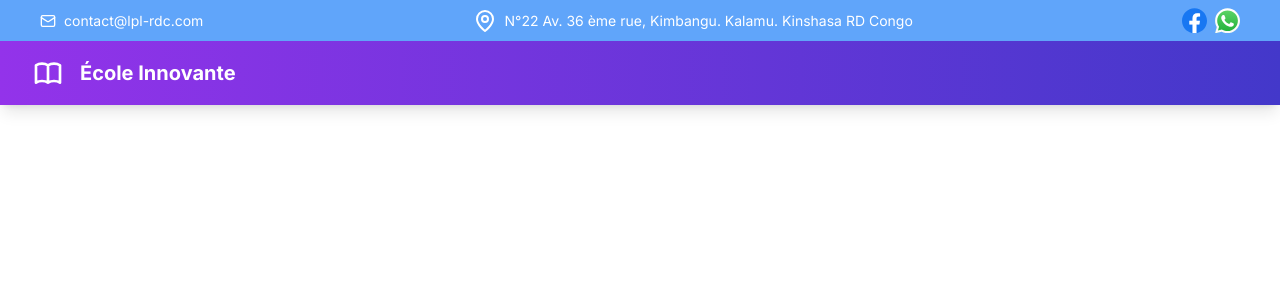
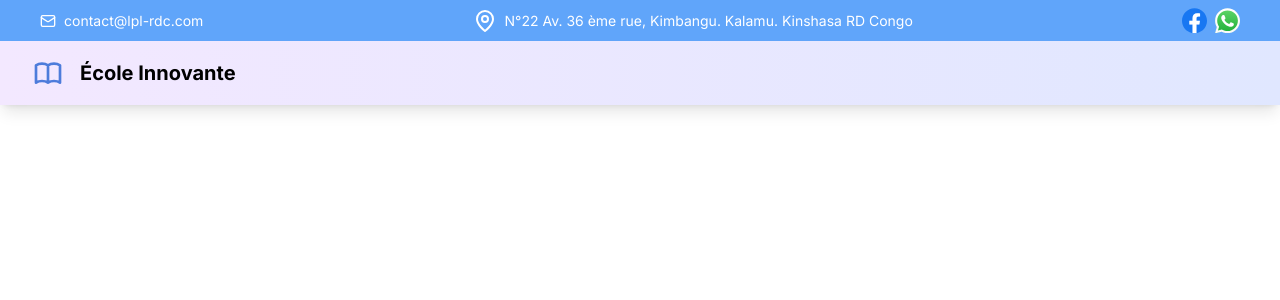
Before and after one commit to ChrisJustice600/auroraschool, a Next.js app: page / in a window 1280 px wide. Shown: the top 300 px of the page. Built offline with nearby package versions, Linux system fonts and the light colour scheme.

Commit message:
fix 2 : navbar

```diff
--- a/app/style.css
+++ b/app/style.css
@@ -1,3 +1,5 @@
+/* ANIMATION MENU HAMBURGER */
+
 @keyframes fadeIn {
   from {
     opacity: 0;
@@ -32,3 +34,28 @@
 .hamburger.active .line-3 {
   transform: rotate(-45deg) translate(7px, -6px);
 }
+
+/* ANIMATION SLIDER HERO */
+
+@keyframes fadeIn {
+  from {
+    opacity: 0;
+  }
+  to {
+    opacity: 1;
+  }
+}
+@keyframes slideIn {
+  from {
+    transform: translateX(100%);
+  }
+  to {
+    transform: translateX(0);
+  }
+}
+.fade-in {
+  animation: fadeIn 0.5s ease-out forwards;
+}
+.slide-in {
+  animation: slideIn 0.5s ease-out forwards;
+}
--- a/src/_components/Navbar.tsx
+++ b/src/_components/Navbar.tsx
@@ -10,13 +10,13 @@ export default function Navbar() {
   return (
     <div>
       {" "}
-      <nav className="bg-gradient-to-r from-purple-600 to-indigo-700 shadow-lg">
+      <nav className="bg-gradient-to-r from-purple-100 to-indigo-100 shadow-lg">
         <div className="max-w-7xl mx-auto px-4 sm:px-6 lg:px-8">
           <div className="flex justify-between h-16">
             <div className="flex items-center">
               <a href="/" className="flex-shrink-0">
                 <svg
-                  className="h-8 w-8 text-white"
+                  className="h-8 w-8 text-primary"
                   fill="none"
                   viewBox="0 0 24 24"
                   stroke="currentColor"
@@ -29,38 +29,38 @@ export default function Navbar() {
                   />
                 </svg>
               </a>
-              <div className="ml-4 text-xl font-bold text-white">
+              <div className="ml-4 text-xl font-bold text-foreground">
                 École Innovante
               </div>
             </div>
-            <div className="hidden md:flex items-center space-x-4">
+            <div className="hidden md:flex items-center space-x-4 font-bold">
               <a
                 href="/"
-                className="nav-item text-white hover:bg-purple-500 px-3 py-2 rounded-md text-sm font-medium transition-all duration-300 hover:scale-105"
+                className="nav-item text-foreground hover:text-popover hover:bg-secondary-foreground px-3 py-2 rounded-md text-sm font-medium transition-all duration-300 hover:scale-105"
               >
                 Accueil
               </a>
               <a
                 href="/programmes"
-                className="nav-item text-white hover:bg-purple-500 px-3 py-2 rounded-md text-sm font-medium transition-all duration-300 hover:scale-105"
+                className="nav-item text-foreground hover:text-popover hover:bg-secondary-foreground px-3 py-2 rounded-md text-sm font-medium transition-all duration-300 hover:scale-105"
               >
                 Programmes
               </a>
               <a
                 href="/admissions"
-                className="nav-item text-white hover:bg-purple-500 px-3 py-2 rounded-md text-sm font-medium transition-all duration-300 hover:scale-105"
+                className="nav-item text-foreground hover:text-popover hover:bg-secondary-foreground px-3 py-2 rounded-md text-sm font-medium transition-all duration-300 hover:scale-105"
               >
                 Admissions
               </a>
               <a
                 href="/vie-etudiante"
-                className="nav-item text-white hover:bg-purple-500 px-3 py-2 rounded-md text-sm font-medium transition-all duration-300 hover:scale-105"
+                className="nav-item text-foreground hover:text-popover hover:bg-secondary-foreground px-3 py-2 rounded-md text-sm font-medium transition-all duration-300 hover:scale-105"
               >
                 Vie Étudiante
               </a>
               <a
                 href="/contact"
-                className="nav-item text-white hover:bg-purple-500 px-3 py-2 rounded-md text-sm font-medium transition-all duration-300 hover:scale-105"
+                className="nav-item text-foreground hover:text-popover hover:bg-secondary-foreground px-3 py-2 rounded-md text-sm font-medium transition-all duration-300 hover:scale-105"
               >
                 Contact
               </a>
@@ -68,16 +68,16 @@ export default function Navbar() {
             <div className="md:hidden flex items-center">
               <button
                 id="hamburger"
-                className={`hamburger text-white focus:outline-none ${
+                className={`hamburger text-foreground focus:outline-none ${
                   isOpen ? "active" : ""
                 }`}
                 aria-label="Menu"
                 onClick={toggleMenu}
               >
-                <div className="w-6 h-6 flex flex-col justify-between">
-                  <span className="hamburger-line h-1 w-6 bg-white rounded-full line-1"></span>
-                  <span className="hamburger-line h-1 w-6 bg-white rounded-full line-2"></span>
-                  <span className="hamburger-line h-1 w-6 bg-white rounded-full line-3"></span>
+                <div className="w-6 h-6 flex flex-col justify-between text-primary">
+                  <span className="hamburger-line h-1 w-6 bg-primary rounded-full line-1"></span>
+                  <span className="hamburger-line h-1 w-6 bg-primary rounded-full line-2"></span>
+                  <span className="hamburger-line h-1 w-6 bg-primary rounded-full line-3"></span>
                 </div>
               </button>
             </div>
@@ -85,34 +85,34 @@ export default function Navbar() {
         </div>
 
         <div id="mobile-menu" className={`md:hidden ${isOpen ? "" : "hidden"}`}>
-          <div className="px-2 pt-2 pb-3 space-y-1 sm:px-3 mobile-menu bg-purple-700">
+          <div className="px-2 pt-2 pb-3 space-y-1 sm:px-3 mobile-menu bg-primary-foreground">
             <a
               href="/"
-              className="text-white hover:bg-purple-500 block px-3 py-2 rounded-md text-base font-medium"
+              className="text-foreground hover:bg-secondary-foreground block px-3 py-2 rounded-md text-base font-medium"
             >
               Accueil
             </a>
             <a
               href="/programmes"
-              className="text-white hover:bg-purple-500 block px-3 py-2 rounded-md text-base font-medium"
+              className="text-foreground hover:bg-secondary-foreground block px-3 py-2 rounded-md text-base font-medium"
             >
               Programmes
             </a>
             <a
               href="/admissions"
-              className="text-white hover:bg-purple-500 block px-3 py-2 rounded-md text-base font-medium"
+              className="text-foreground hover:bg-secondary-foreground block px-3 py-2 rounded-md text-base font-medium"
             >
               Admissions
             </a>
             <a
               href="/vie-etudiante"
-              className="text-white hover:bg-purple-500 block px-3 py-2 rounded-md text-base font-medium"
+              className="text-foreground hover:bg-secondary-foreground block px-3 py-2 rounded-md text-base font-medium"
             >
               Vie Étudiante
             </a>
             <a
               href="/contact"
-              className="text-white hover:bg-purple-500 block px-3 py-2 rounded-md text-base font-medium"
+              className="text-foreground hover:bg-secondary-foreground block px-3 py-2 rounded-md text-base font-medium"
             >
               Contact
             </a>
```
